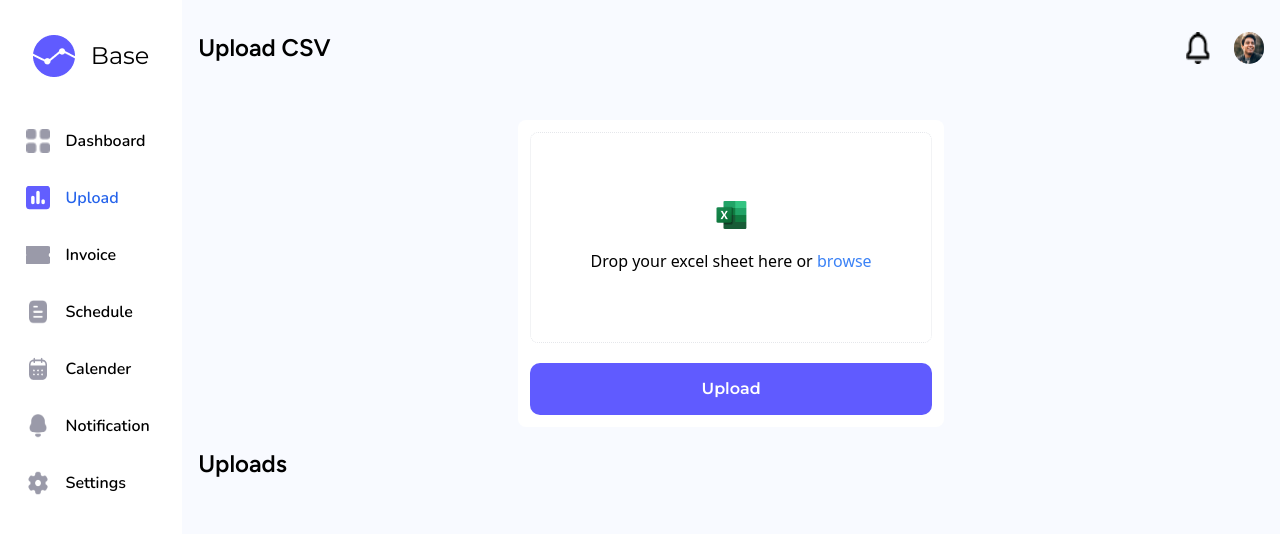
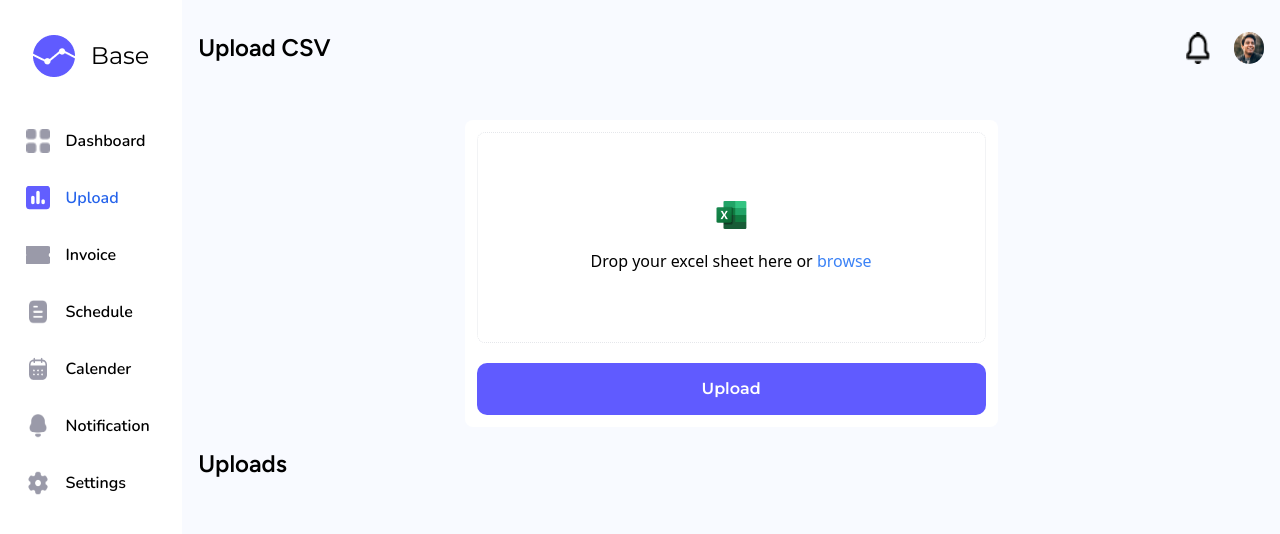
Before and after one commit to nandakishor-Dev/assignment, a React (Vite) app: page /dashboard in a window 1280 px wide. Shown: the top 534 px of the page. Built offline with nearby package versions, Linux system fonts and the light colour scheme.

Commit message:
fix :circular progress

```diff
--- a/src/pages/Dashboard/Dashboard.jsx
+++ b/src/pages/Dashboard/Dashboard.jsx
@@ -14,10 +14,12 @@ import { Button } from "../../components/Button";
 import { Table } from "../../components/Table";
 import excel from "../../assets/images/excel.png";
 import papaparse from "papaparse";
+import { Box, CircularProgress } from "@mui/material";
 
 export const Dashboard = () => {
     const [csvData, setCsvData] = useState();
     const [showData, setShowData] = useState(false);
+    const [showProgress, setShowProgress] = useState(false);
     const [fileName, setFileName] = useState("");
 
     const handleFileSelect = (e) => {
@@ -56,7 +58,11 @@ export const Dashboard = () => {
 
     const uploadData = () => {
         if (fileName && csvData.length > 0) {
-            setShowData(true);
+            setShowProgress(true)
+            setTimeout(() => {
+                setShowProgress(false)
+                setShowData(true);
+            }, 1000);
         }
     };
 
@@ -74,7 +80,7 @@ export const Dashboard = () => {
         setCsvData(clonedCsvData)
     }
     //remove tags
-    const handleRemoveTag = (index,tagIndex) => {
+    const handleRemoveTag = (index, tagIndex) => {
         const clonedCsvData = [...csvData]
         let { selectedTags } = clonedCsvData[index]
         selectedTags.splice(tagIndex, 1)
@@ -120,9 +126,9 @@ export const Dashboard = () => {
                         </div>
                     </div>
                 </div>
-                <div className=" min-h-screen flex flex-col">
+                <div className=" min-h-screen  flex flex-col">
                     <div className="h-96  flex  justify-center ">
-                        <div className="rounded-lg bg-white h-4/5 w-2/5 flex flex-col gap-5 p-3 mt-14">
+                        <div className="rounded-lg bg-white h-4/5 w-6/12 flex flex-col gap-5 p-3 mt-14">
                             <div className="border border-dotted rounded-lg h-4/5 flex items-center justify-center flex-col gap-5">
                                 <div>
                                     <img src={excel} alt="" />
@@ -159,8 +165,16 @@ export const Dashboard = () => {
                                     </div>
                                 )}
                             </div>
-                            <div className="h-1/5 ">
-                                <Button handleClick={uploadData} text="Upload" />
+                            <div className="h-1/5">
+                                <div className='bg-[#605bff] text-[white] border-[none] rounded-[10px] w-full h-full font-semibold  font-montserrat flex items-center justify-center cursor-pointer' onClick={uploadData}>
+                                    {showProgress ?
+                                        <Box sx={{ display: 'flex' }}>
+                                            <CircularProgress sx={{ color: "white", fontSize: 16 }} />
+                                        </Box>
+                                        :
+                                    "Upload"
+                                    }
+                                </div>
                             </div>
                         </div>
                     </div>
```
